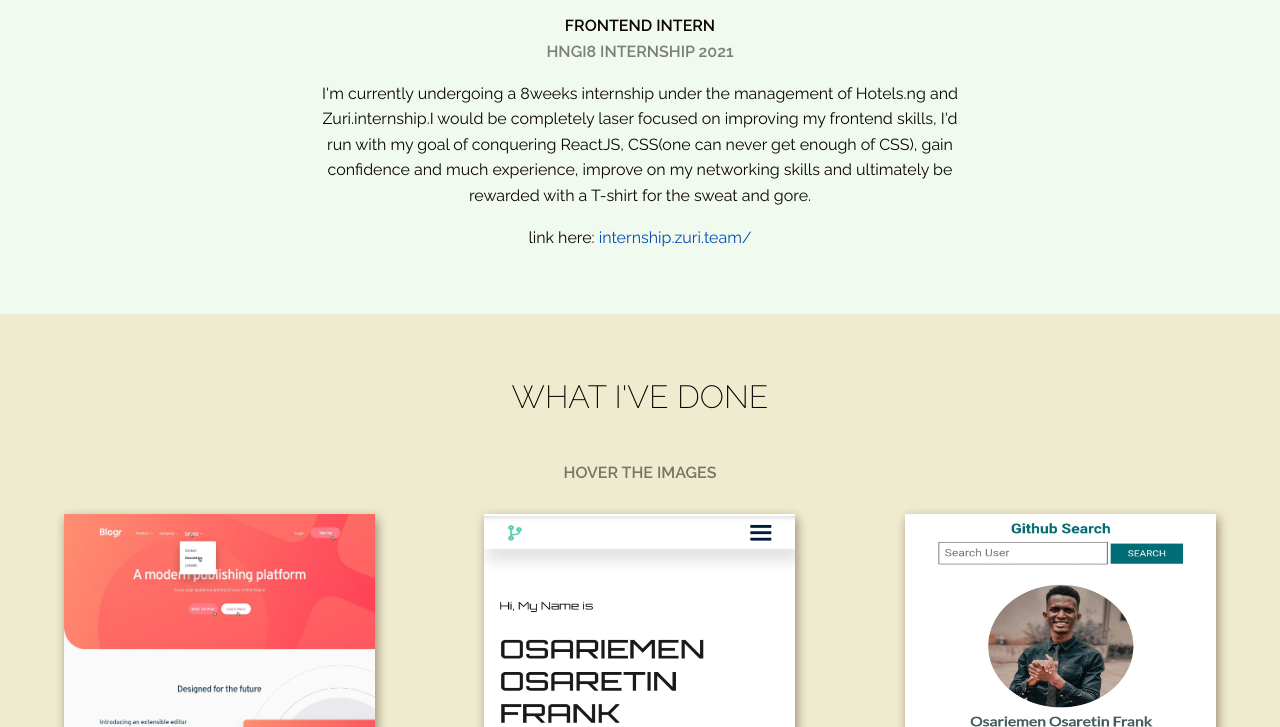
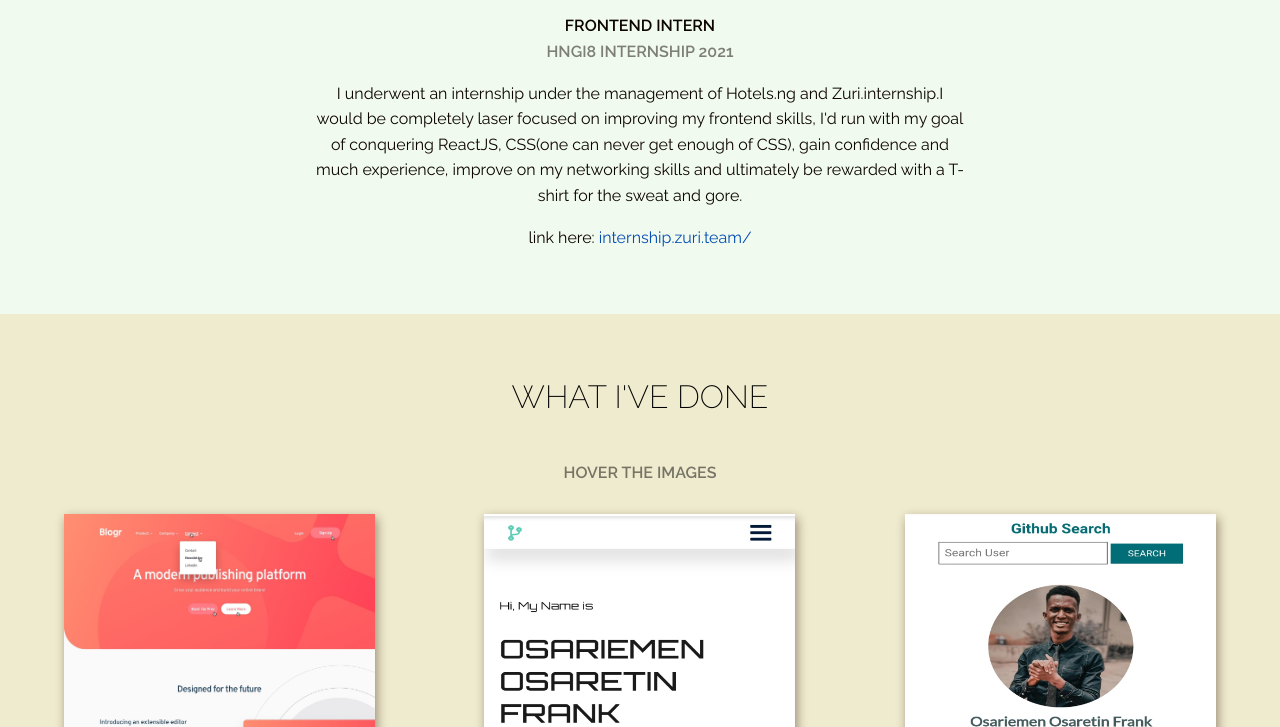
Before and after one commit to osas2211/Resume-HNGi8-task2, a website: page index.html in a window 1280 px wide. Shown: the part 3100-3827 px from the top of the page. Drawn offline with nearby package versions, Linux system fonts and the light colour scheme.

Commit message:
updated hngi8

```diff
--- a/index.html
+++ b/index.html
@@ -128,7 +128,7 @@
                         <p class="heading-sm mt-1">FRONTEND INTERN</p>
                         <p class="heading-sm-2 mb-1">HNGi8 INTERNSHIP 2021</p>
                         <p>
-                            I'm currently undergoing a 8weeks internship under the management of Hotels.ng and Zuri.internship.I would be completely laser focused on improving my frontend skills, I'd run with my goal of conquering ReactJS, CSS(one can never get enough of CSS), gain confidence and much experience, improve on my networking skills and ultimately be rewarded with a T-shirt for the sweat and gore.
+                            I underwent an internship under the management of Hotels.ng and Zuri.internship.I would be completely laser focused on improving my frontend skills, I'd run with my goal of conquering ReactJS, CSS(one can never get enough of CSS), gain confidence and much experience, improve on my networking skills and ultimately be rewarded with a T-shirt for the sweat and gore.
                             <p class="mt-1">
                                 link here: <a href="https://internship.zuri.team/">internship.zuri.team/</a>
                             </p>
```
